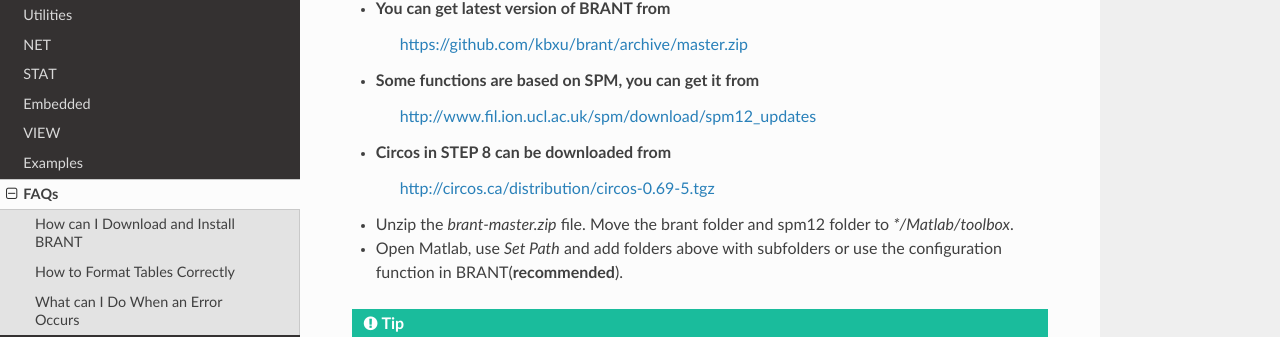
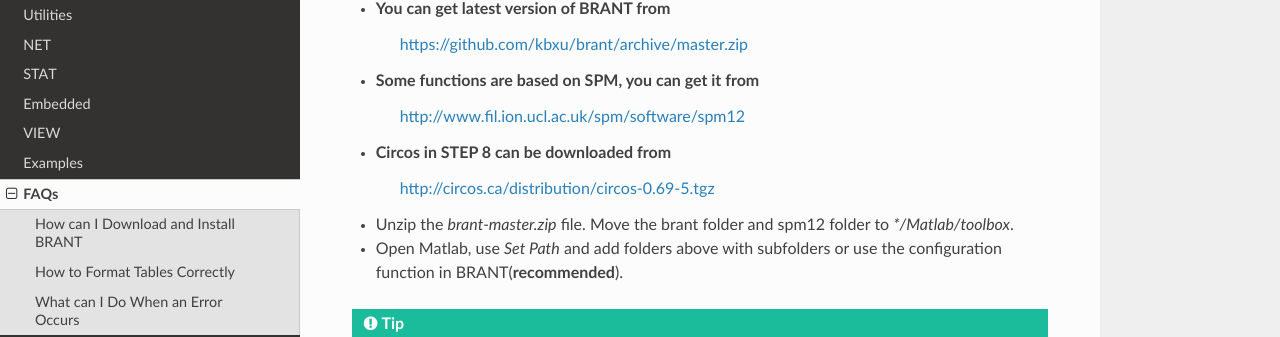
Before and after one commit to YongLiuLab/brant, a Sphinx documentation site: the page built from source/FAQs.txt, in a window 1280 px wide and 900 px high. Shown: the part 219-556 px from the top of the window. Built offline with Sphinx 7.4.7 and the Read the Docs theme 2.0.0, drawn with Linux system fonts in a browser that asks for light colours; pages that are not in the unit, such as notebooks, are missing from menus; some of the changed lines change nothing that is shown.

Commit message:
Update FAQs.txt

```diff
--- a/source/FAQs.txt
+++ b/source/FAQs.txt
@@ -6,7 +6,7 @@
     https://github.com/kbxu/brant/archive/master.zip
 
 * Some functions are based on SPM, you can get it from
-    http://www.fil.ion.ucl.ac.uk/spm/download/spm12_updates
+    http://www.fil.ion.ucl.ac.uk/spm/software/spm12
 
 * Circos in STEP 8 can be downloaded from
     http://circos.ca/distribution/circos-0.69-5.tgz
```
